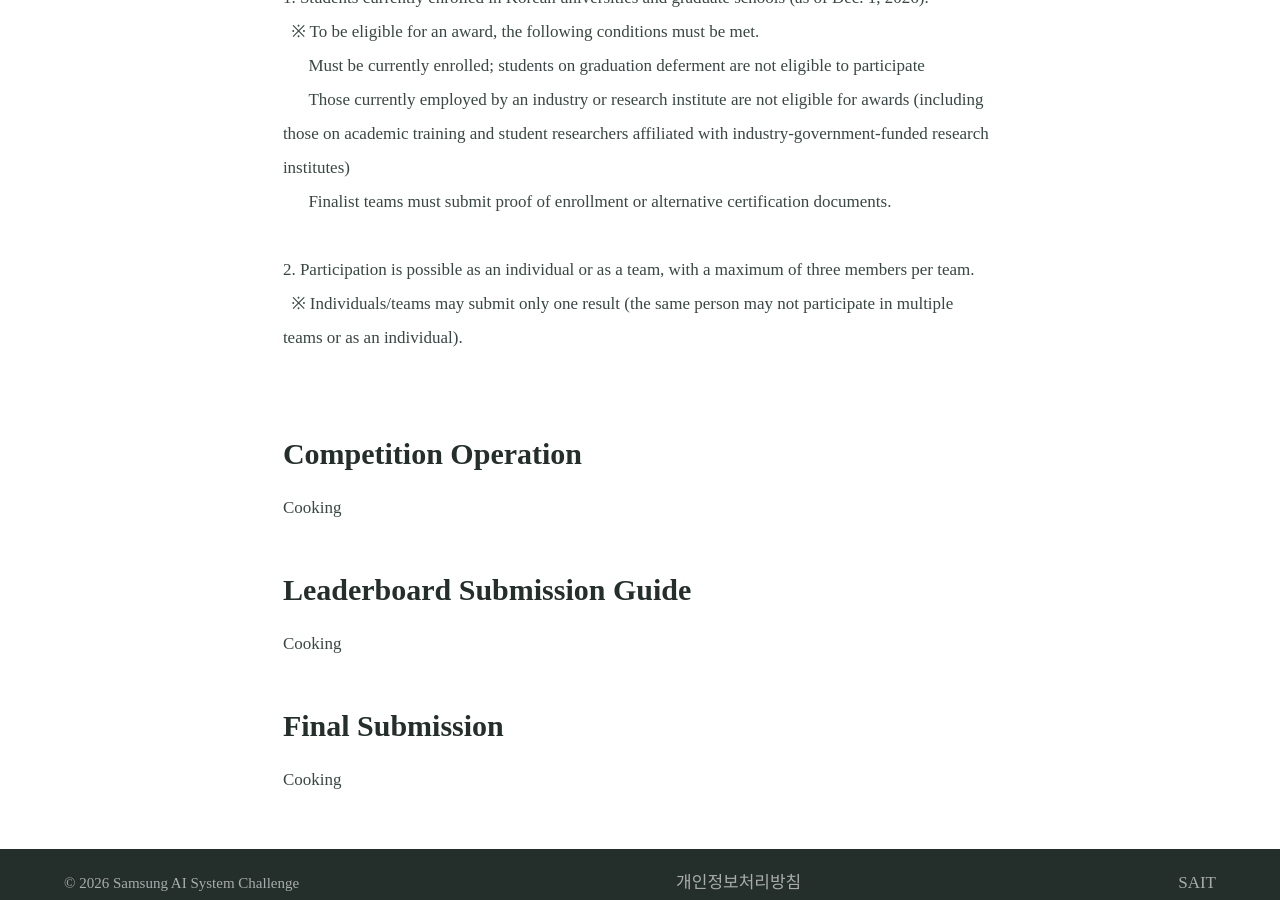
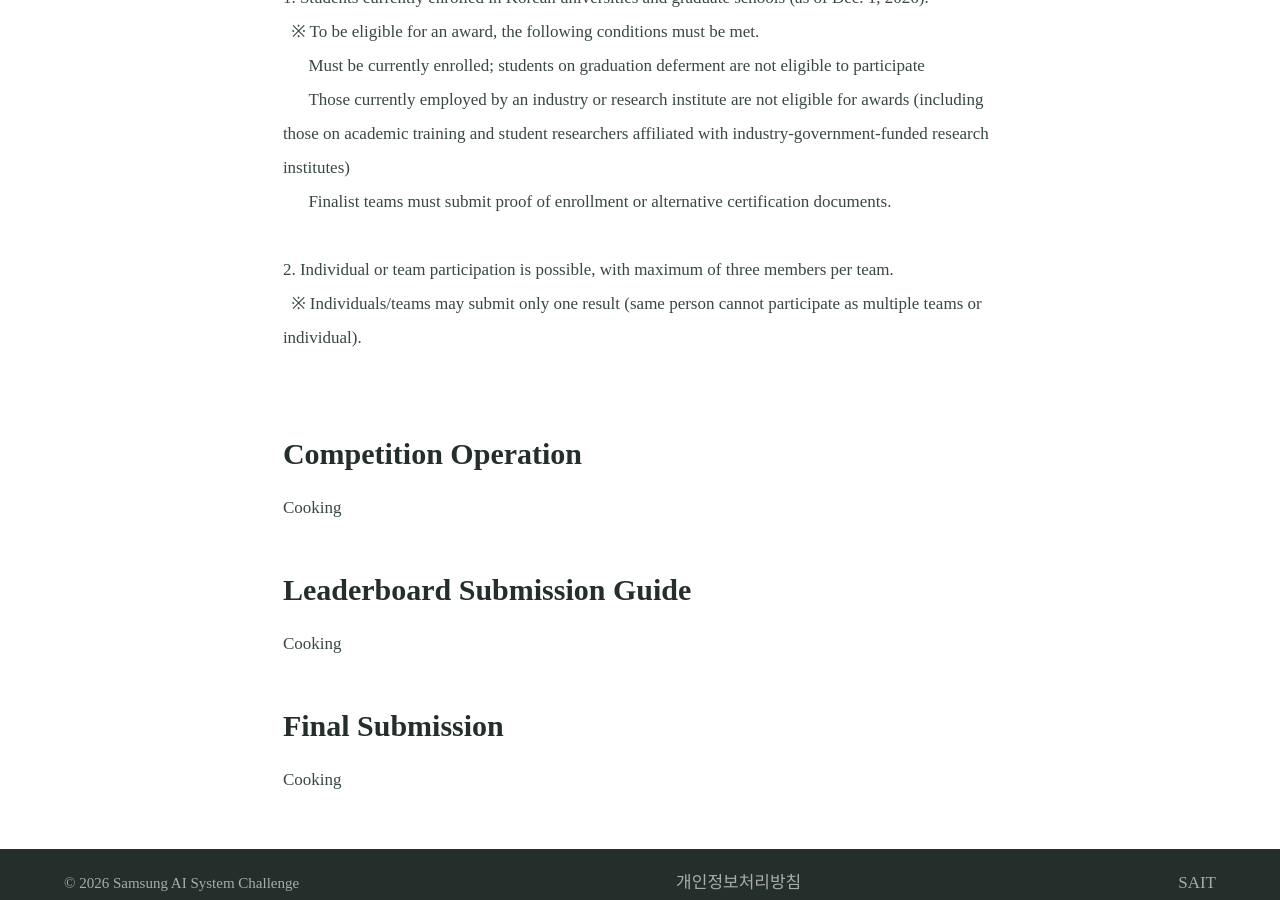
Before and after one commit to AISystemChallenge/AISystemChallenge.github.io, a Jekyll site: the page built from challenge.md, in a window 1280 px wide and 900 px high, scrolled down 1601 px. Built offline with Jekyll 4.4.1, drawn with Linux system fonts in a browser that asks for light colours; some web fonts are replaced; our own code applies the rules of GitHub Pages for plain Markdown files.

Commit message:
Update challenge.md

```diff
--- a/challenge.md
+++ b/challenge.md
@@ -44,8 +44,8 @@ Cooking <br>
 &emsp;&ensp;Those currently employed by an industry or research institute are not eligible for awards (including those on academic training and student researchers affiliated with industry-government-funded research institutes) <br>
 &emsp;&ensp;Finalist teams must submit proof of enrollment or alternative certification documents. <br>
 
-2.&nbsp;Participation is possible as an individual or as a team, with a maximum of three members per team. <br>
-&ensp;※ Individuals/teams may submit only one result (the same person may not participate in multiple teams or as an individual). <br>
+2.&nbsp;Individual or team participation is possible, with maximum of three members per team. <br>
+&ensp;※ Individuals/teams may submit only one result (same person cannot participate as multiple teams or individual). <br>
 <br>
 
 
```
